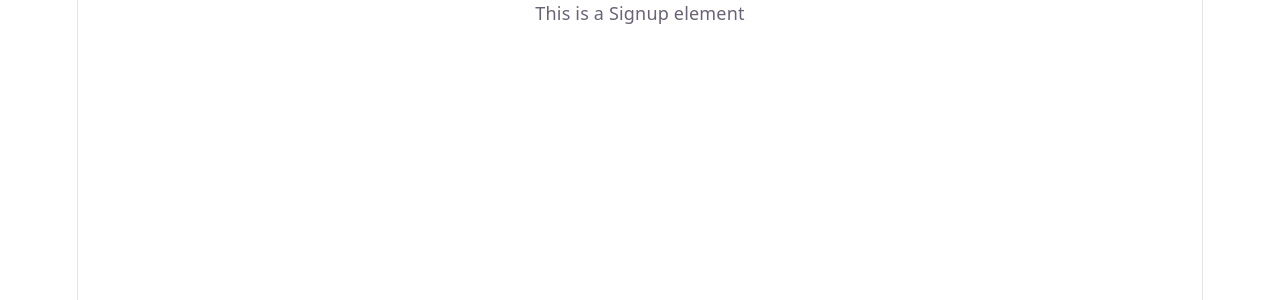
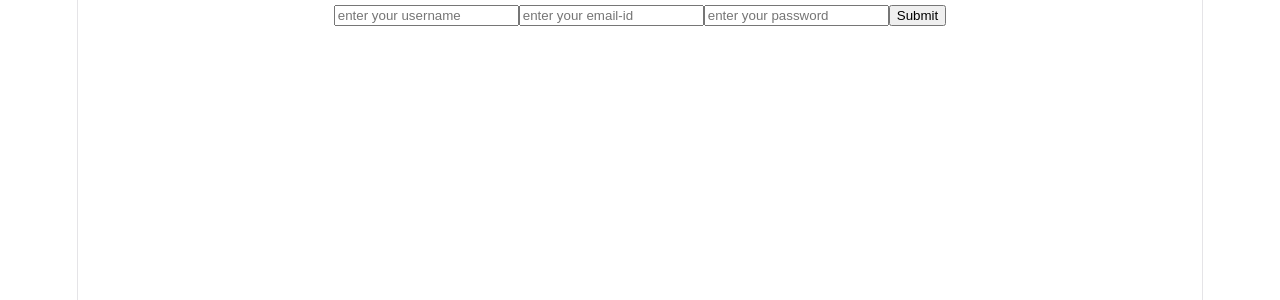
Before and after one commit to karixhma12/todoapp-fullstack, a React app in the folder frontend/: page /signup in a window 1280 px wide. Shown: the top 300 px of the page. Built offline with nearby package versions, Linux system fonts and the light colour scheme; the HTML template or start-up script is replaced by a standard one.

Commit message:
step 8: signup page complete

```diff
--- a/frontend/src/pages/Signup.jsx
+++ b/frontend/src/pages/Signup.jsx
@@ -1,9 +1,26 @@
-
+import {useState} from "react";
+import axios from "axios";
+import {useNavigate} from "react-router-dom";
 
 function Signup(){
+
+    const [username,setUsername] = useState("");
+    const [password,setPassword] = useState("");
+    const [email,setEmail] = useState("");
+    const navigate = useNavigate();
+
+    async function submitform(){
+        await axios.post("http://localhost:3000/api/auth/signup",{username,email,password})
+        console.log("form submitted to backend");
+        navigate("/login");
+    }
+
     return (
         <div>
-            This is a Signup element
+            <input type="text" placeholder="enter your username" value={username} onChange={(e)=>{setUsername(e.target.value)}} ></input>
+            <input type="text" placeholder="enter your email-id" value={email} onChange={(e)=>{setEmail(e.target.value)}} ></input>
+            <input type="text" placeholder="enter your password" value={password} onChange={(e)=>{setPassword(e.target.value)}} ></input>
+            <button onClick={()=>{submitform()}}> Submit </button>
         </div>
     )
 }
```
